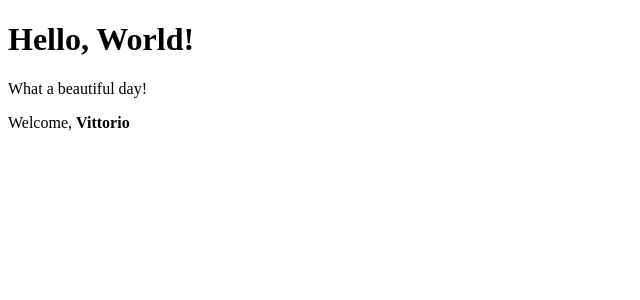
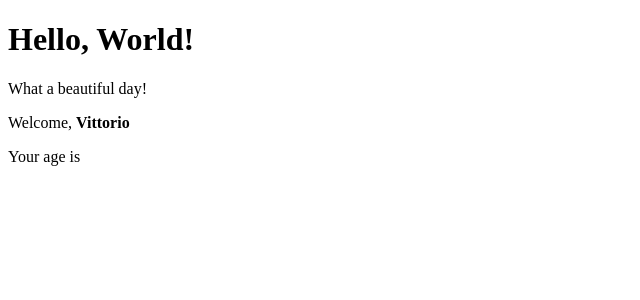
Before and after one commit to AlexSgherri/react-exercises, a React (Create React App) app: page / in a window 1280 px wide. Shown: the top 300 px of the page, without its empty margins (0-640 px from the left). Built offline with nearby package versions, Linux system fonts and the light colour scheme.

Commit message:
Conditiona_Rendering-02-done

```diff
--- a/src/Age.js
+++ b/src/Age.js
@@ -1,7 +1,8 @@
 import React from "react";
 
 export class Age extends React.Component{
+
     render(){
-        return this.props.age > 18 && <p>Your age is {this.props.age}</p>
+        return this.props.age >= 0 && <p>Your age is {this.props.age}</p>
     }
 }
--- a/src/Welcome.js
+++ b/src/Welcome.js
@@ -10,8 +10,12 @@ export class Welcome extends React.Component{
         return (
             <div>
                 <p>Welcome, {this.props.name}</p>
-                <Age age={18} />
+                <Age age />
             </div>
         )
     }
 }
+
+//la consegna dell'esercizio chiede solo l'esistenza, perciò se si inserisce solo age senza specificarne il contenuto o anche una stringa
+//verrà stampato solo il messaggio senza una specifica età o la stringa
+//la risoluzione sarebbe quella di mettere ad esempio un semplice - this.props.age >= 0 -
```
